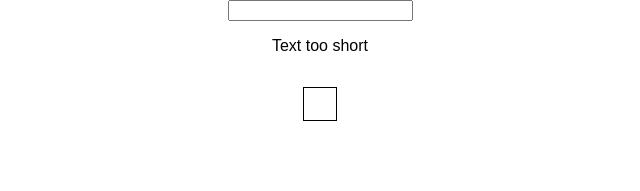
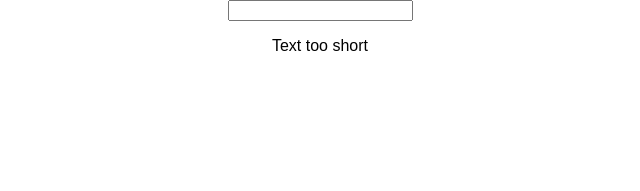
Before and after one commit to pannonbeard/udemy-react-second-assigment, a React (Create React App) app: page / in a window 1280 px wide. Shown: the top 191 px of the page, without its empty margins (320-960 px from the left). Built offline with nearby package versions, Linux system fonts and the light colour scheme.

Commit message:
printing out multiple chars in their own blocks

```diff
--- a/src/App.js
+++ b/src/App.js
@@ -10,16 +10,19 @@ class App extends Component {
   }
   changeListener = (e) => {
     const text = e.target.value
-    const textLength = string.length
+    const textLength = text.length
     this.setState({ textLength, text })
   }
 
   render() {
+    const charList = this.state.text.split('')
+    const characters = charList.map( (c, index) => <CharComponent letter={c} key={index} />)
+
     return (
       <div className="App">
         <input onChange={this.changeListener}/>
         <Validation textLength={this.state.textLength} />
-        <CharComponent />
+        {characters}
       </div>
     );
   }
```
